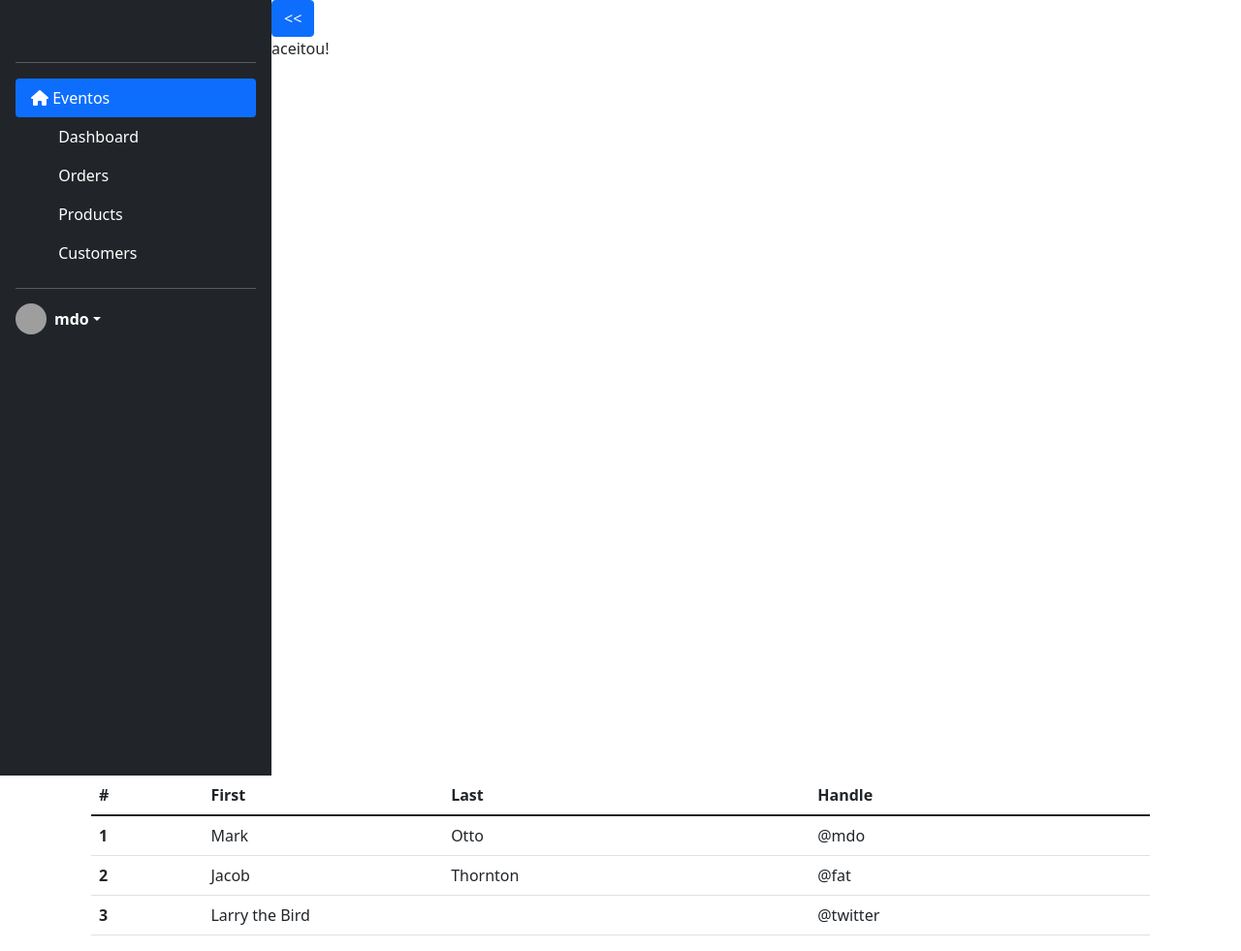
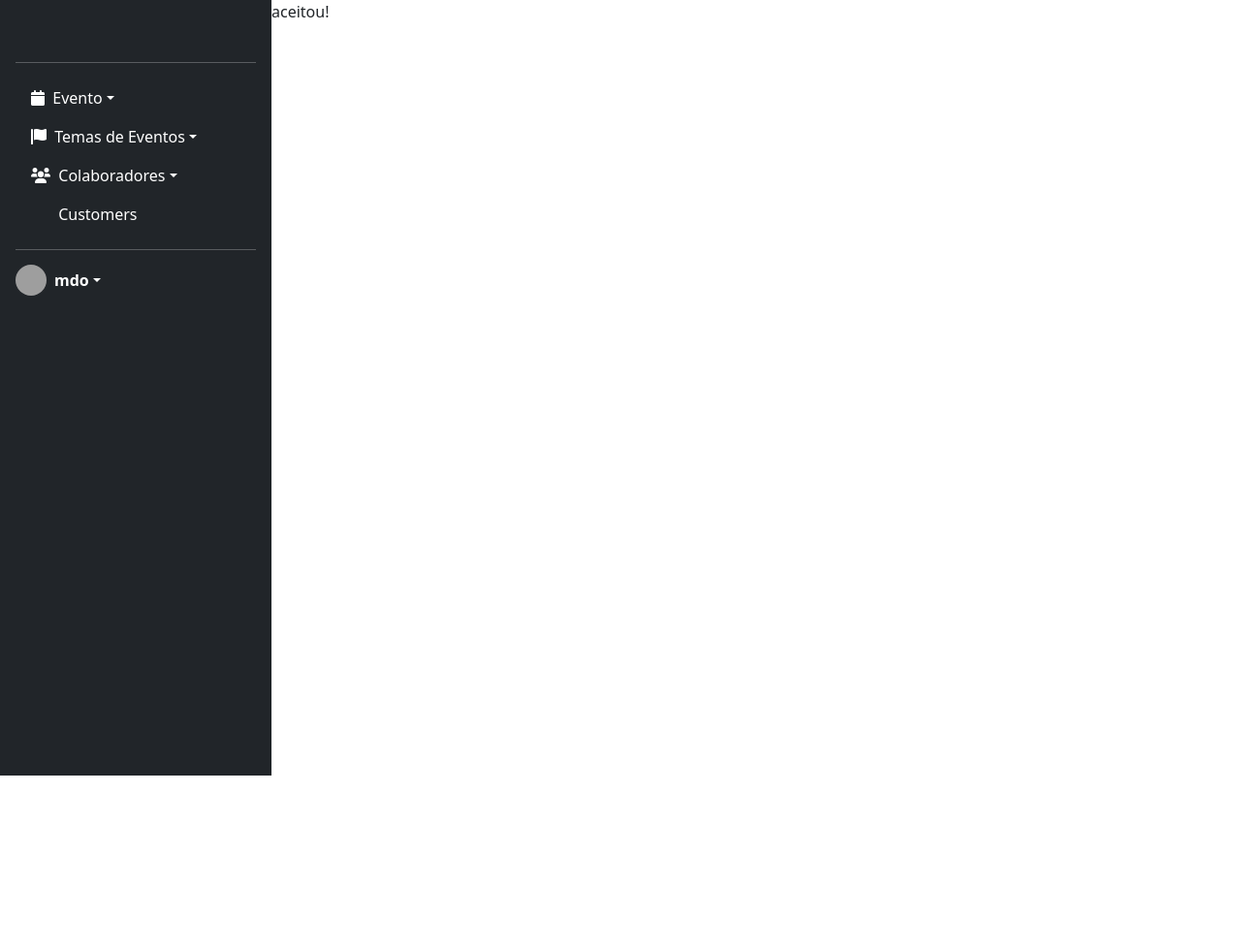
Before and after one commit to kisley-viana/checkpoli-v1, a PHP site: page / in a window 1280 px wide. Shown: the part 56-1037 px from the top of the page at 97% size. After the commit the page ends 856 px from the top, so only its background shows below. Run offline with PHP 8.4, Linux system fonts and the light colour scheme; grey boxes are pictures that could not be loaded.

```diff
--- a/index.php
+++ b/index.php
@@ -5,39 +5,8 @@
     echo $teste;
 ?>
 
-        <div class="container">
-            <table class="table">
-                <thead>
-                    <tr>
-                        <th scope="col">#</th>
-                        <th scope="col">First</th>
-                        <th scope="col">Last</th>
-                        <th scope="col">Handle</th>
-                    </tr>
-                </thead>
-                <tbody>
-                    <tr>
-                        <th scope="row">1</th>
-                            <td>Mark</td>
-                            <td>Otto</td>
-                            <td>@mdo</td>
-                    </tr>
-                    <tr>
-                        <th scope="row">2</th>
-                            <td>Jacob</td>
-                            <td>Thornton</td>
-                            <td>@fat</td>
-                    </tr>
-                    <tr>
-                        <th scope="row">3</th>
-                            <td colspan="2">Larry the Bird</td>
-                            <td>@twitter</td>
-                    </tr>
-                </tbody>
-            </table>
-        </div>
-    </div>
-    <script src="js/painel.js"></script>
-    <script src="bootstrap-5.1.3-dist/js/bootstrap.bundle.min.js" integrity="sha384-ka7Sk0Gln4gmtz2MlQnikT1wXgYsOg+OMhuP+IlRH9sENBO0LRn5q+8nbTov4+1p" crossorigin="anonymous"></script>
+
+
+<script src="bootstrap-5.1.3-dist/js/bootstrap.bundle.min.js" integrity="sha384-ka7Sk0Gln4gmtz2MlQnikT1wXgYsOg+OMhuP+IlRH9sENBO0LRn5q+8nbTov4+1p" crossorigin="anonymous"></script>
 </body>
 </html>
--- a/painel.php
+++ b/painel.php
@@ -11,7 +11,7 @@
     <link href="fontawesome-free-6.1.0-web/css/fontawesome.css" rel="stylesheet">
     <link href="fontawesome-free-6.1.0-web/css/brands.css" rel="stylesheet">
     <link href="fontawesome-free-6.1.0-web/css/solid.css" rel="stylesheet">
-    <link rel="stylesheet" href="css/index.css">
+    <link rel="stylesheet" href="css/painel.css">
     <title>CheckPoli - Início</title>
 </head>
 <body>
@@ -31,30 +31,36 @@
                 </a>
                 <hr>
                     <ul class="nav nav-pills flex-column mb-auto">
-                        <li class="nav-item">
-                            <a href="#" class="nav-link active" aria-current="page">
-                                <i class="fas fa-home"></i>
-                            <txt id="link"> Eventos</txt>
-                            </a>
+                        <!-- Link Dropdown Evento -->
+                        <li class="nav-item dropdown">
+                            <a class="nav-link dropdown-toggle d-flex align-items-center mb-3 mb-md-0 me-md-auto text-white text-decoration-none" data-bs-toggle="dropdown" href="#" role="button" aria-expanded="false"><i class="fas fa-calendar"></i>&nbsp Evento</a>
+                            <ul class="dropdown-menu">
+                                <li><a class="dropdown-item" href="listaEvento.php"><i class="fas fa-list"></i> Listar Eventos</a></li>
+                                <li><a class="dropdown-item" href="cadEvento.php"><i class="fas fa-calendar-plus"></i> Cadastrar Evento</a></li>
+                                <li><a class="dropdown-item" href="#"><i class="fas fa-pen-alt"></i> Preencher Planilha de Eventos</a></li>
+                            </ul>
                         </li>
-                        <li>
-                            <a href="#" class="nav-link text-white" id="link">
-                                <svg class="bi me-2" width="16" height="16"><use xlink:href="#speedometer2"></use></svg>
-                            Dashboard
-                            </a>
+                        <!-- #Link Dropdown Evento -->
+                        <!-- Link Dropdown Temas -->
+                        <li class="nav-item dropdown">
+                            <a class="nav-link dropdown-toggle d-flex align-items-center mb-3 mb-md-0 me-md-auto text-white text-decoration-none" data-bs-toggle="dropdown" href="#" role="button" aria-expanded="false"><i class="fas fa-flag"></i>&nbsp Temas de Eventos</a>
+                            <ul class="dropdown-menu">
+                                <li><a class="dropdown-item" href="#"><i class="fas fa-list"></i> Listar Temas</a></li>
+                                <li><a class="dropdown-item" href="#"><i class="fas fa-plus-square"></i> Cadastrar Temas</a></li>
+                            </ul>
                         </li>
-                        <li>
-                            <a href="#" class="nav-link text-white" id="link">
-                                <svg class="bi me-2" width="16" height="16"><use xlink:href="#table"></use></svg>
-                            Orders
-                            </a>
+                        <!-- #Link Dropdown Temas -->
+                        <!-- Link Dropdown Colaboradores -->
+                        <li class="nav-item dropdown">
+                            <a class="nav-link dropdown-toggle d-flex align-items-center mb-3 mb-md-0 me-md-auto text-white text-decoration-none" data-bs-toggle="dropdown" href="#" role="button" aria-expanded="false"><i class="fas fa-users"></i>&nbsp Colaboradores</a>
+                            <ul class="dropdown-menu">
+                                <li><a class="dropdown-item" href="#"><i class="fas fa-list"></i> Listar Colaboradores</a></li>
+                                <li><a class="dropdown-item" href="#"><i class="fas fa-plus-square"></i> Cadastrar Colaborador</a></li>
+                            </ul>
                         </li>
-                        <li>
-                            <a href="#" class="nav-link text-white" id="link">
-                                <svg class="bi me-2" width="16" height="16"><use xlink:href="#grid"></use></svg>
-                            Products
-                            </a>
-                        </li>
+                        <!-- #Link Dropdown Colaboradores -->
+
+
                         <li>
                             <a href="#" class="nav-link text-white" id="link">
                                 <svg class="bi me-2" width="16" height="16"><use xlink:href="#people-circle"></use></svg>
@@ -81,5 +87,5 @@
 
 
     </div>
-    <button class="btn btn-primary" onclick="closeSidebar()" id="commander"><<</button>
+    <!-- <button class="btn btn-primary" onclick="closeSidebar()" id="commander"><<</button> -->
     <div class="container" id="page">
```
Also changed, not shown: cadEvento.php (renamed from Eventos.php, +18 -7 lines), cadastroEvento.php (added, +35 -0 lines), listaEvento.php (added, +44 -0 lines), css/painel.css (renamed from css/index.css).
